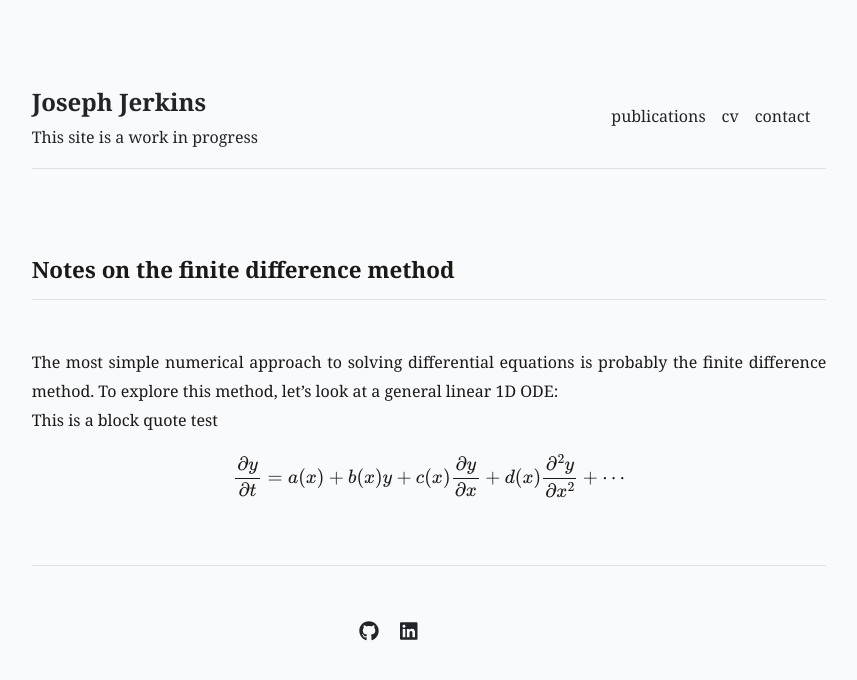
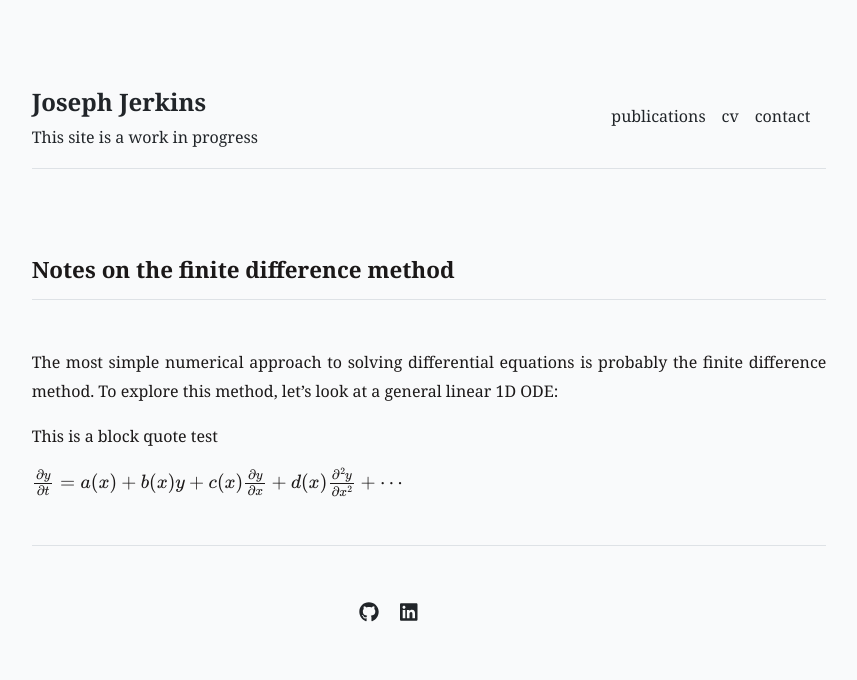
Before and after one commit to DeIonizedPlasma/deionizedplasma.github.io, a Jekyll site: the page built from _posts/2023-01-01-test-post.md, in a window 1280 px wide. Shown: the top 680 px of the page, without its empty margins (211-1068 px from the left). Built offline with Jekyll 4.4.1, drawn with Linux system fonts in a browser that asks for light colours; some web fonts are replaced.

Commit message:
more debug

```diff
--- a/_posts/2023-01-01-test-post.md
+++ b/_posts/2023-01-01-test-post.md
@@ -8,7 +8,9 @@ title: "Notes on the finite difference method"
 
 The most simple numerical approach to solving differential equations is probably the finite difference method. To explore this method, let's look at a general linear 1D ODE:
 
+<div>
 <blockquote>
-This is a block quote test
+<p>This is a block quote test</p>
+</blockquote>
+</div>
 $$\frac{\partial y}{\partial t}=a(x)+b(x)y+c(x)\frac{\partial y}{\partial x}+d(x)\frac{\partial^2 y}{\partial x^2}+\cdots$$
-</blockquote>
```
